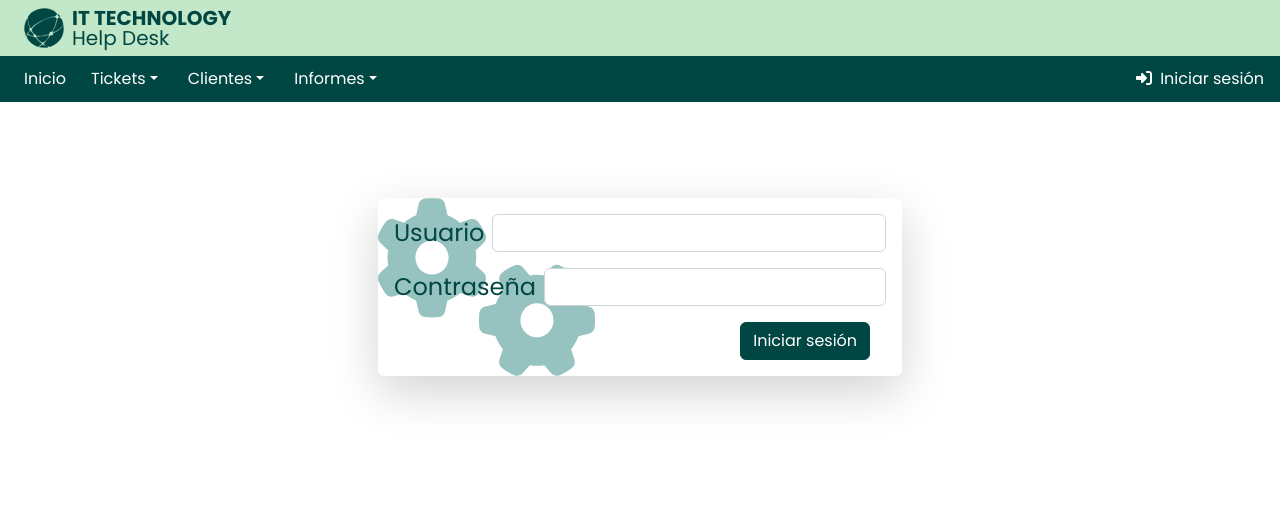
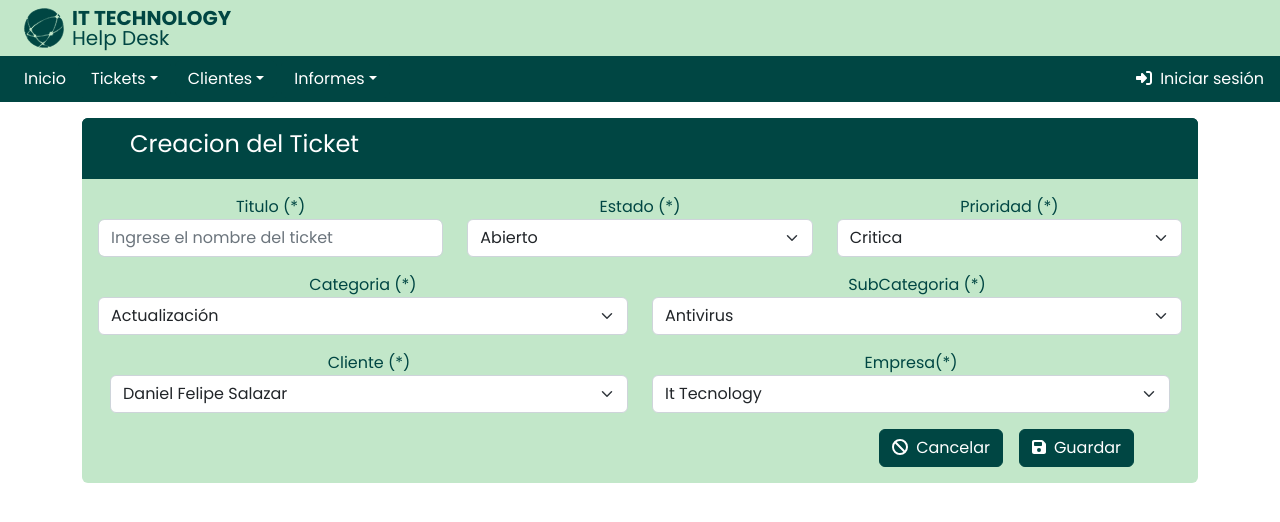
Before and after one commit to sebastianiv21/it-helpdesk, a React (Create React App) app in the folder client/: page /crear-ticket in a window 1280 px wide. Before the commit this address led to /login. Shown: the top 522 px of the page. Built offline with nearby package versions, Linux system fonts and the light colour scheme.

Commit message:
Ultimas modificaciones en creacion de ticket y listado de ticket Aj

```diff
--- a/client/src/components/Main.jsx
+++ b/client/src/components/Main.jsx
@@ -38,7 +38,7 @@ const Main = () => {
               path='/login'
               element={<Login />}
             />
-            <Route element={<RequireAuth />}>
+            {/* <Route element={<RequireAuth />}> */}
               <Route
                 path='/crear-ticket'
                 element={<CrearTicket />}
@@ -59,7 +59,7 @@ const Main = () => {
                 path='/generar-informe'
                 element={<GenerarInforme />}
               />
-            </Route>
+            {/* </Route> */}
             <Route
               path='*'
               element={<NotFound />}
--- a/client/src/pages/CrearTicket.jsx
+++ b/client/src/pages/CrearTicket.jsx
@@ -39,7 +39,7 @@ const CrearTicket = () => {
                                     </select>
                                 </div>
                             </div>
-                            <div class="row text-center mt-3 text-primary">
+                            <div class="row d-flex justify-content-around mb-2 text-center">
                                 <div class="col-sm">
                                 <label htmlFor="categoria"> Categoria (*)</label>
                                 <select name="categoria" className="form-select" id="categoria">
@@ -98,22 +98,22 @@ const CrearTicket = () => {
                                     <option value="wifi">WiFi</option>
                                     </select>
                                     </div>
-                            </div>
-                            <div class="row text-center mt-3 text-primary">
+                                    <div className='row d-flex justify-content-around mb-2 text-center mt-3'>
                                     <div class="col-sm">
                                     <label htmlFor="cliente"> Cliente (*)</label>
                                     <select name="cliente" className="form-select" id="cliente">
                                     <option value="salazar">Daniel Felipe Salazar</option>
                                     </select>
                                     </div>
-                                <div className="col-sm">
-                                    <label htmlFor="empresa"> Empresa (*)</label>
-                                    <select name="empresa" className="form-select" id="empresa">
-                                    <option value="ittecnhology">It tecnology</option>
+                                    <div class="col-sm">
+                                    <label htmlFor="empresa">Empresa(*)</label>
+                                    <select name="empresa" className="form-select" id="emrpesa">
+                                    <option value="salazar">It Tecnology </option>
                                     </select>
                                     </div>
                                     </div>
-                            <div className='mt-3 d-flex justify-content-end'>
+                            </div>
+                            <div className='d-flex justify-content-end'>
                                 <Boton
                                 texto='Cancelar'
                                 icono={faBan}
--- a/client/src/pages/ListadoTickets.jsx
+++ b/client/src/pages/ListadoTickets.jsx
@@ -3,6 +3,8 @@ import { Pagination, PaginationItem, PaginationLink, Table, Input, FormGroup, La
 import {
   faMagnifyingGlass,
   faEraser,
+  faBan,
+  faFloppyDisk,
 } from '@fortawesome/free-solid-svg-icons'
 import ListadoTicketData from '../shared/ListadoTicketData.js'
 import FilaTicket from '../components/FilaTicket'
@@ -173,6 +175,49 @@ const ListadoTickets = () => {
           </Pagination>
         </div>
       </div>
+      <div className='bg-secondary'>
+      <div className='bg-primary rounded-top p-2 d-flex gap-2'>
+      <h4 className='bg-primary text-white p-2 m-0 rounded-top ps-3'>
+          Edición de Ticket
+        </h4>
+          </div>
+        <div className="row d-flex justify-content-around mb-2 text-center mt-2 ">
+                                <div className="col-5">
+                                    <label htmlFor="prioridad"> Prioridad (*)</label>
+                                    <select name="prioridad" className="form-select text-center mt-2" id="prioridad">
+                                    <option value="critica">Critica</option>
+                                    <option value="alta">Alta</option>
+                                    <option value="normal">Normal</option>
+                                    <option value="baja">Baja</option>
+                                    </select>
+                                </div>
+                                <div className="col-5">
+                                    <label for="estado"> Estado (*)</label>
+                                    <select name="estado" className="form-select text-center mt-2" id="estado">
+                                    <option value="abierto">Abierto</option>
+                                    <option value="enEsperaUsuario">En espera Usuario</option>
+                                    <option value="respondidoUsuario">Respondido Usuario</option>
+                                    <option value="cerrado">Cerrado</option>
+                                    </select>
+                                </div>
+                            </div>
+                            <div className='d-flex justify-content-end p-2'>
+                                <Boton
+                                texto='Cancelar'
+                                icono={faBan}
+                                estilos='me-3'
+                                colorBtn='primary'
+                                colorTxt='white'
+                                />
+                                <Boton
+                                texto='Guardar'
+                                icono={faFloppyDisk}
+                                estilos='me-5'
+                                colorBtn='primary'
+                                colorTxt='white'
+                                />
+                            </div>
+      </div>
       <div>
             <div className="bg-primary text-white rounded-top">
             <h4 className="m-0 ps-4 py-3">Historial de acciones</h4>
```
Also changed, not shown: 2 other files (tests, documents, lock files or other folders). Lines whose indentation alone changed are shown as unchanged.
